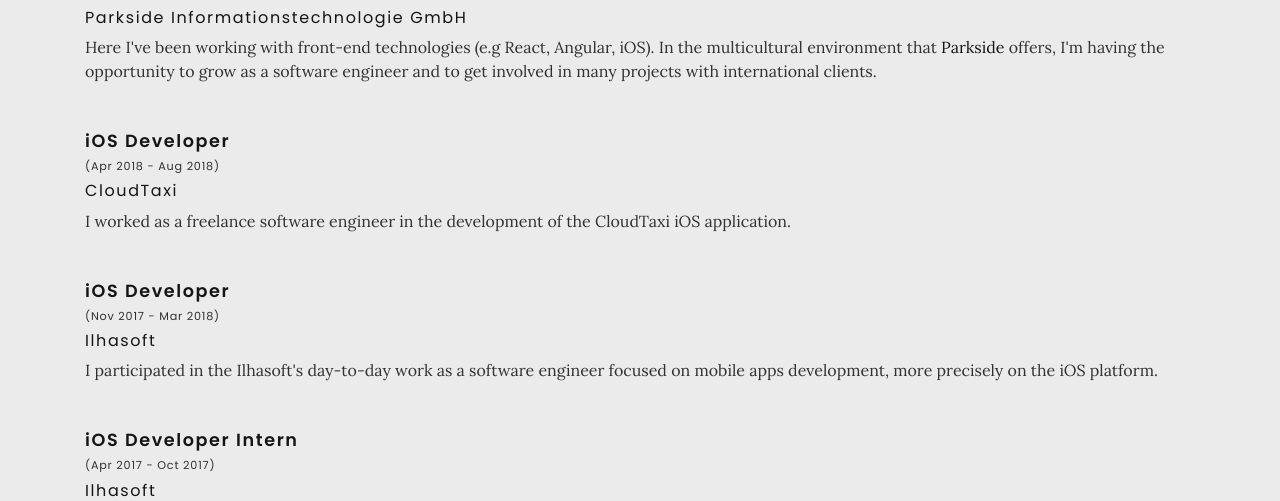
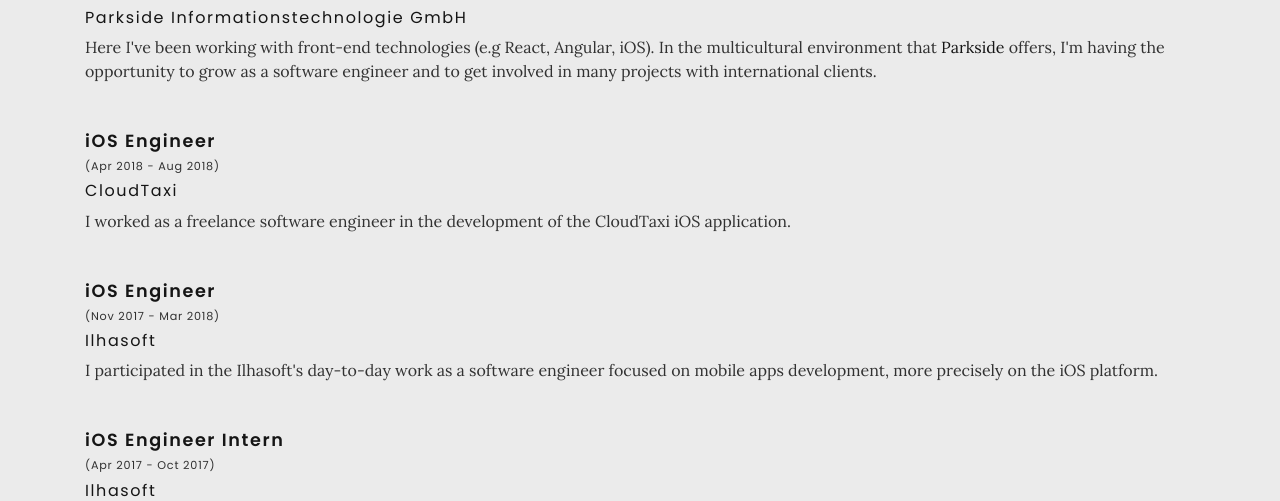
Before and after one commit to rubenspessoa/handmade-website, a website: page index.html in a window 1280 px wide. Shown: the part 2321-2822 px from the top of the page. Drawn offline with Linux system fonts and the light colour scheme.

Commit message:
rename experience titles

```diff
--- a/index.html
+++ b/index.html
@@ -217,7 +217,7 @@
               </div>
               <div class="timeline-block">
                 <div>
-                  <h3>iOS Developer</h3>
+                  <h3>iOS Engineer</h3>
                   <h5>(Apr 2018 - Aug 2018)</h5>
                 </div>
                 <div class="timeline-content">
@@ -227,7 +227,7 @@
               </div>
               <div class="timeline-block">
                 <div>
-                  <h3>iOS Developer</h3>
+                  <h3>iOS Engineer</h3>
                   <h5>(Nov 2017 - Mar 2018)</h5>
                 </div>
                 <div class="timeline-content">
@@ -237,7 +237,7 @@
               </div>
               <div class="timeline-block">
                 <div>
-                  <h3>iOS Developer Intern</h3>
+                  <h3>iOS Engineer Intern</h3>
                   <h5>(Apr 2017 - Oct 2017)</h5>
                 </div>
                 <div class="timeline-content">
```
